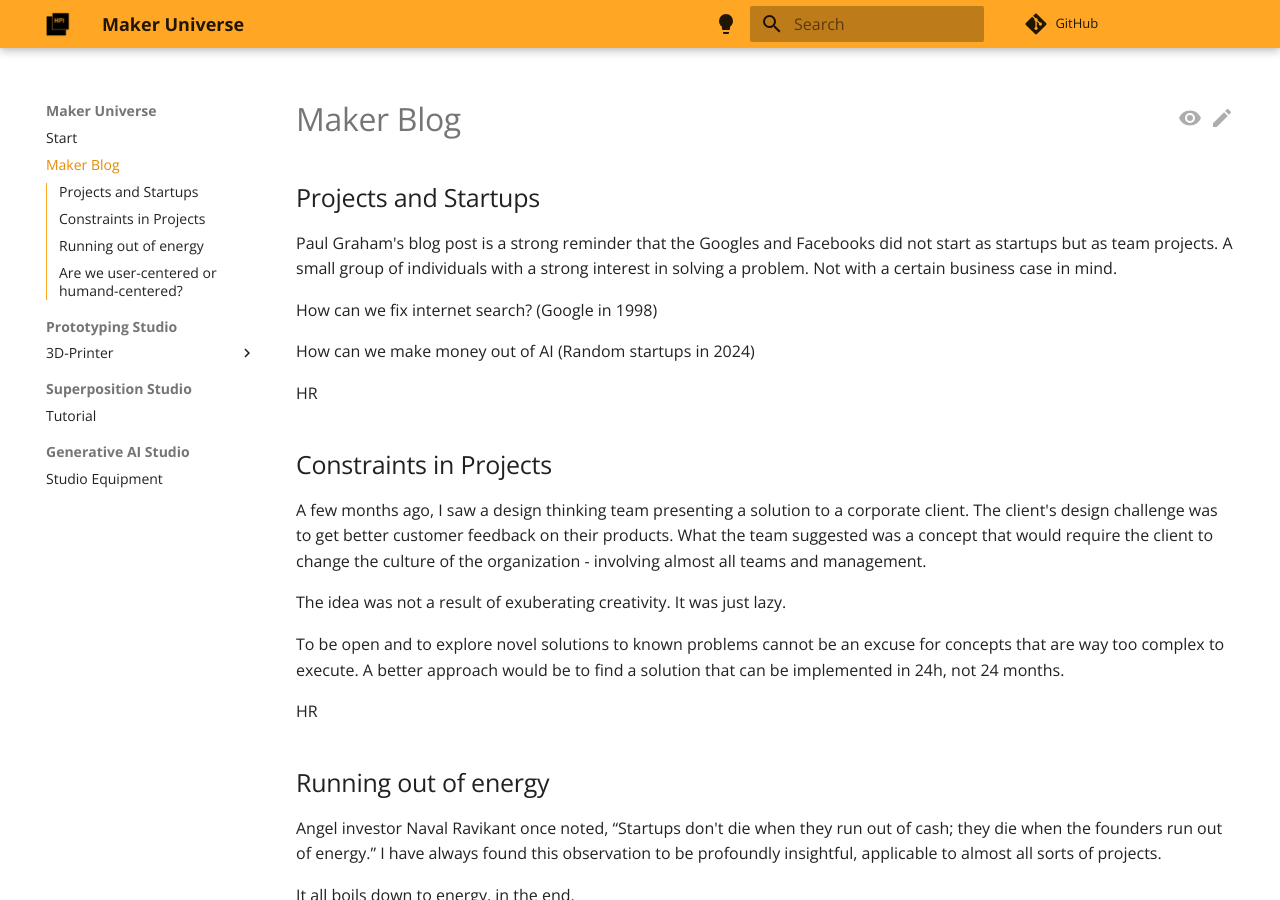
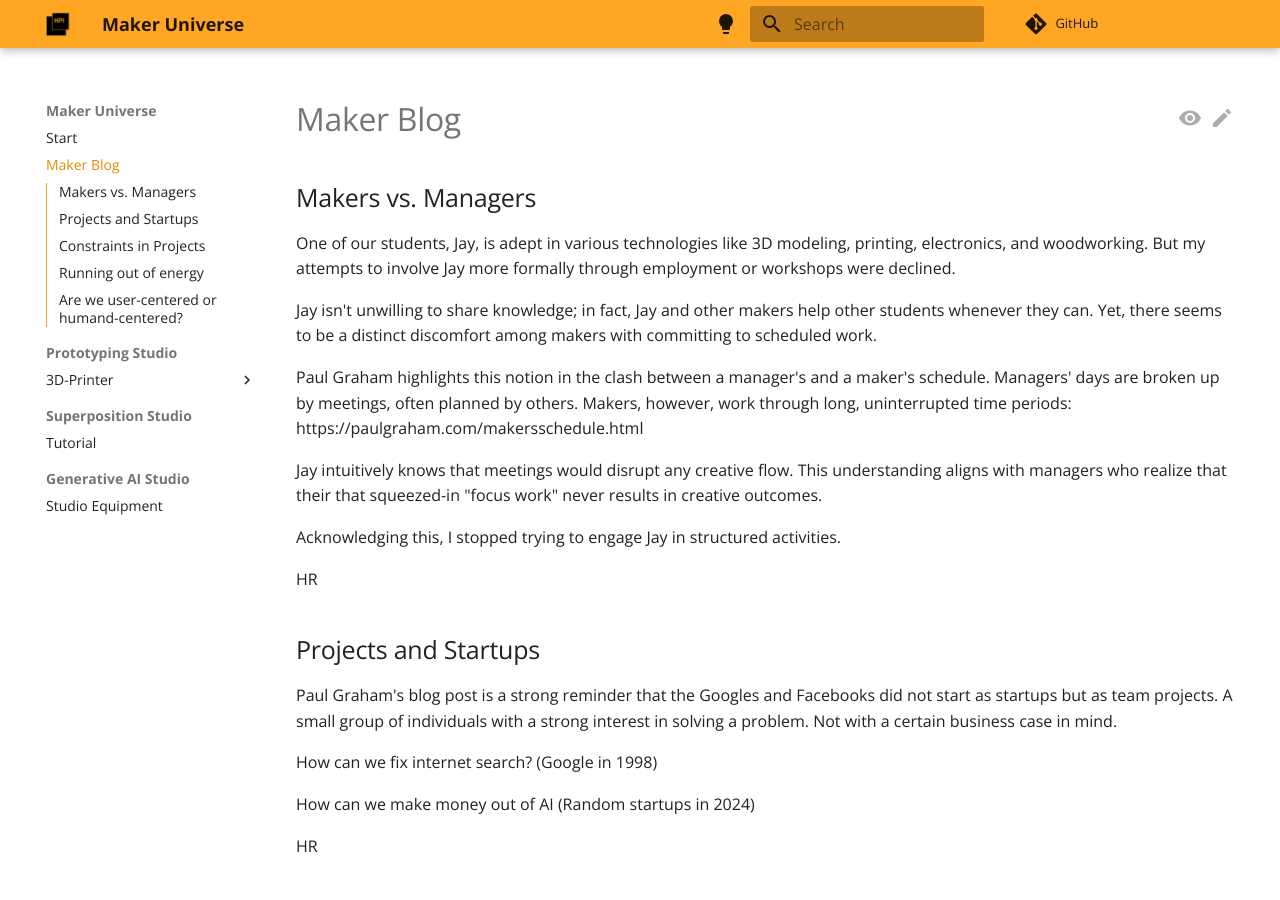
Before and after one commit to makeruniverse/docs, an MkDocs documentation site: the page built from docs/blog/blog.md, in a window 1280 px wide and 900 px high. Built offline with MkDocs 1.6.1 and Material for MkDocs 9.7.7, drawn with Linux system fonts in a browser that asks for light colours; comment, search, counter and statistics services are not loaded.

Commit message:
new blog post

```diff
--- a/docs/blog/blog.md
+++ b/docs/blog/blog.md
@@ -1,4 +1,19 @@
 # Maker Blog
+
+## Makers vs. Managers
+
+One of our students, Jay, is adept in various technologies like 3D modeling, printing, electronics, and woodworking. But my attempts to involve Jay more formally through employment or workshops were declined.
+
+Jay isn't unwilling to share knowledge; in fact, Jay and other makers help other students whenever they can. Yet, there seems to be a distinct discomfort among makers with committing to scheduled work.
+
+Paul Graham highlights this notion in the clash between a manager's and a maker's schedule. Managers' days are broken up by meetings, often planned by others. Makers, however, work through long, uninterrupted time periods: https://paulgraham.com/makersschedule.html
+
+Jay intuitively knows that meetings would disrupt any creative flow. This understanding aligns with managers who realize that their that squeezed-in "focus work" never results in creative outcomes.
+
+Acknowledging this, I stopped trying to engage Jay in structured activities.
+
+HR
+
 
 ## Projects and Startups
 
```
